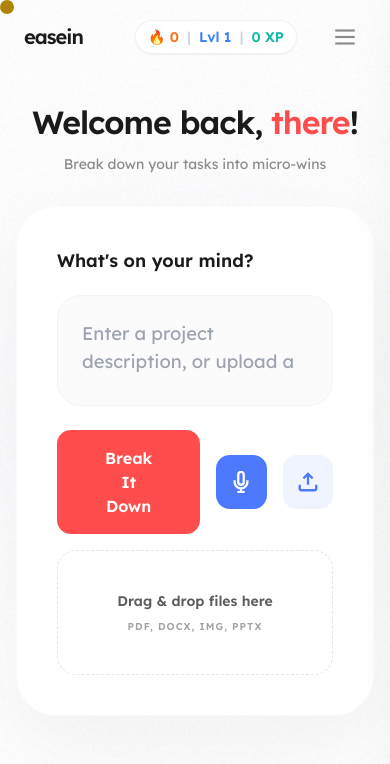
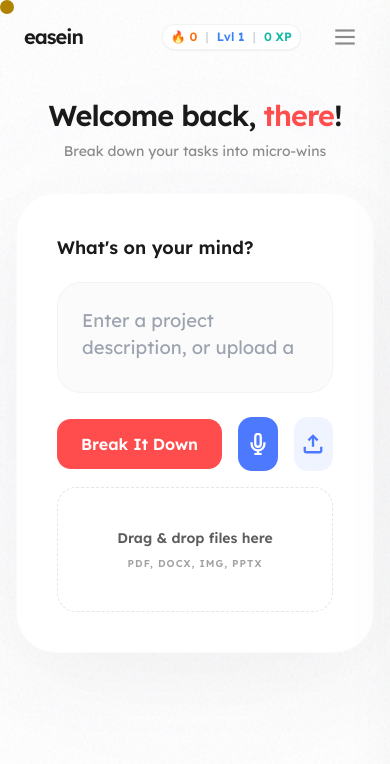
Before and after one commit to aryandas079/easein, a plain HTML site: page frontend/dashboard.html in a window 390 px wide. Drawn offline with nearby package versions, Linux system fonts and the light colour scheme.

Commit message:
Optimize dashboard mobile layout: buttons, text, and header

```diff
--- a/frontend/dashboard.html
+++ b/frontend/dashboard.html
@@ -168,10 +168,12 @@
         }
 
         .welcome-text {
-            font-size: clamp(2rem, 5vw, 3rem);
+            font-size: clamp(1.8rem, 5vw, 3rem);
+            /* Slightly smaller min */
             font-weight: 600;
             margin-bottom: 0.5rem;
             letter-spacing: -0.03em;
+            line-height: 1.2;
         }
 
         .accent-name {
@@ -228,12 +230,22 @@
         .atomize-btn {
             background: var(--accent-red);
             color: white;
-            padding: 1rem 3rem;
+            padding: 0.8rem 1.5rem;
+            /* Mobile: Smaller padding */
             border-radius: 14px;
             font-weight: 600;
             font-size: 1rem;
             flex: 1;
             transition: transform 0.2s, background 0.2s;
+            white-space: nowrap;
+            /* Prevent wrapping */
+        }
+
+        @media (min-width: 768px) {
+            .atomize-btn {
+                padding: 1rem 3rem;
+                /* Desktop: Original padding */
+            }
         }
 
         .atomize-btn:hover {
@@ -466,7 +478,7 @@
         <div class="logo font-bold text-xl tracking-tighter">easein</div>
         <div class="nav-right">
             <div
-                class="flex items-center gap-2 bg-white dark:bg-white/5 px-3 py-1.5 rounded-full border border-black/5 shadow-sm text-sm font-bold mr-2">
+                class="flex items-center gap-2 bg-white dark:bg-white/5 px-2 py-1 md:px-3 md:py-1.5 rounded-full border border-black/5 shadow-sm text-xs md:text-sm font-bold mr-1 md:mr-2">
                 <span class="text-orange-500">🔥 <span class="user-streak-display">0</span></span>
                 <span class="text-gray-300">|</span>
                 <span class="text-blue-500">Lvl <span class="user-level-display">1</span></span>
```
